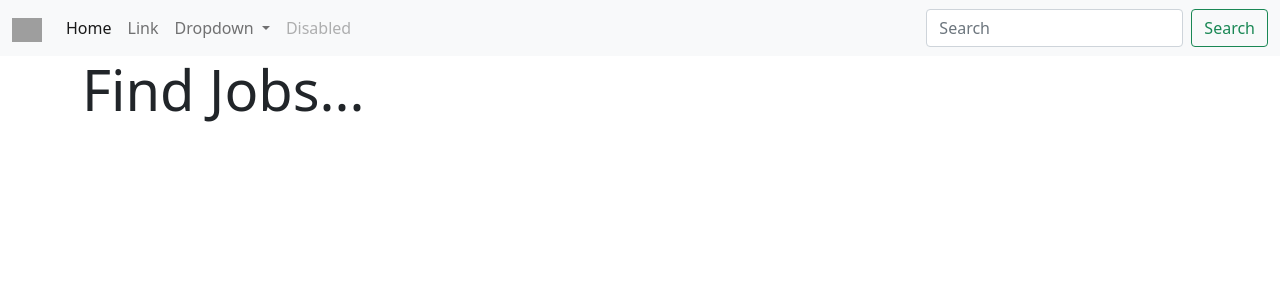
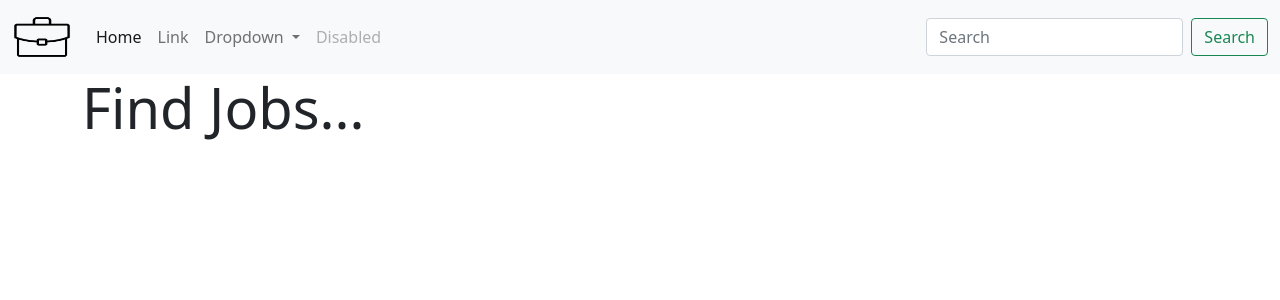
Before and after one commit to buytfdip/job-board-project, a FastAPI app: page / in a window 1280 px wide. Shown: the top 300 px of the page. Run offline with FastAPI, Linux system fonts and the light colour scheme; grey boxes are pictures that could not be loaded.

Commit message:
updated logo

```diff
--- a/backend/templates/components/navbar.html
+++ b/backend/templates/components/navbar.html
@@ -1,7 +1,7 @@
 <nav class="navbar navbar-expand-lg navbar-light bg-light">
   <div class="container-fluid">
     <a class="navbar-brand" href="#">
-      <img src="https://static.thenounproject.com/png/1551321-200.png" alt="" width="30" height="24">
+      <img src={{ url_for('static', path='images/logo.png') }} alt="" width="60" height="48">
     </a>
     <button class="navbar-toggler" type="button" data-bs-toggle="collapse" data-bs-target="#navbarSupportedContent" aria-controls="navbarSupportedContent" aria-expanded="false" aria-label="Toggle navigation">
       <span class="navbar-toggler-icon"></span>
```
Also changed, not shown: backend/requirements.txt (+44 -140 lines), backend/static/images/logo.png.
